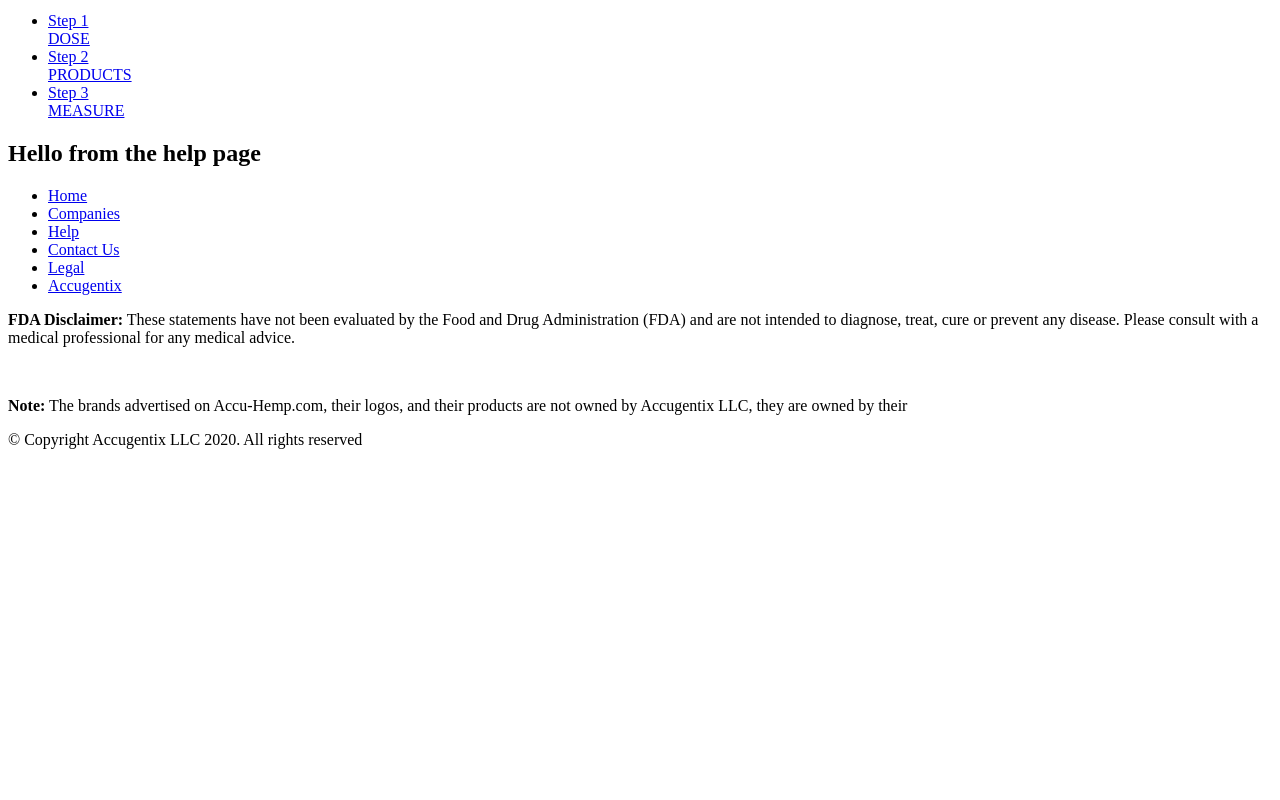
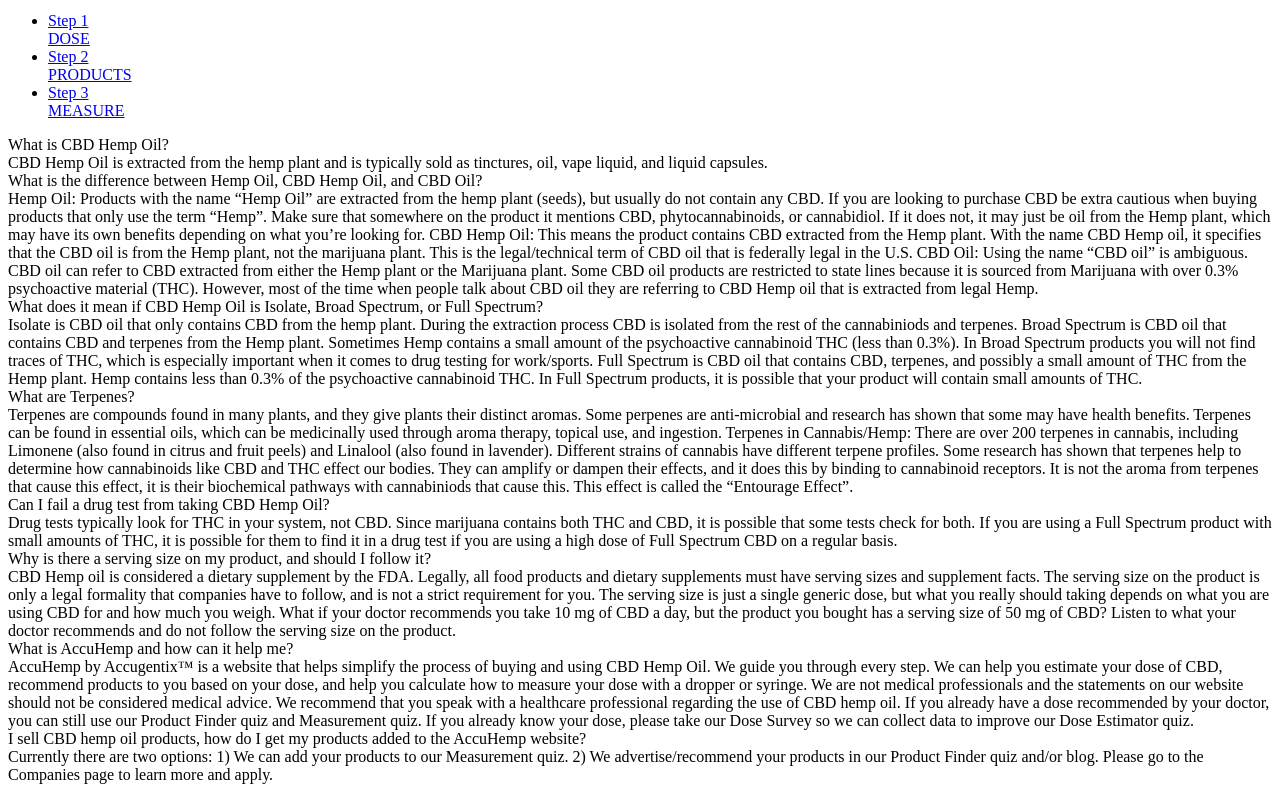
Before and after one commit to cbvargas5/Accu-Hemp, a React app: page /help in a window 1280 px wide. Shown: the part 440-1240 px from the top of the page. Before the commit the page ends 905 px from the top, so only its background shows below. Built offline with nearby package versions, Linux system fonts and the light colour scheme; the HTML template or start-up script is replaced by a standard one.

Commit message:
added accordion buttons

```diff
--- a/client/src/components/pages/HelpPage.jsx
+++ b/client/src/components/pages/HelpPage.jsx
@@ -1,10 +1,100 @@
 import React from 'react'
+
+import { Accordion, Card } from 'react-bootstrap'
 
 
 export default function HelpPage() {
   return (
-    <div>
-      <h2>Hello from the help page</h2>
-    </div>
+    <section className="help-page">
+      <Accordion>
+        <Card>
+          <Accordion.Toggle as={Card.Header} eventKey="0">
+            What is CBD Hemp Oil?
+          </Accordion.Toggle>
+          <Accordion.Collapse eventKey="0">
+            <Card.Body>CBD Hemp Oil is extracted from the hemp plant and is typically sold as tinctures, oil, vape liquid, and liquid capsules.</Card.Body>
+          </Accordion.Collapse>
+        </Card>
+        <Card>
+          <Accordion.Toggle as={Card.Header} eventKey="1">
+            What is the difference between Hemp Oil, CBD Hemp Oil, and CBD Oil?
+          </Accordion.Toggle>
+          <Accordion.Collapse eventKey="1">
+            <Card.Body>
+              Hemp Oil: Products with the name “Hemp Oil” are extracted from the hemp plant (seeds), but usually do not contain any CBD. If you are looking to purchase CBD be extra cautious when buying products that only use the term “Hemp”. Make sure that somewhere on the product it mentions CBD, phytocannabinoids, or cannabidiol. If it does not, it may just be oil from the Hemp plant, which may have its own benefits depending on what you’re looking for.
+
+              CBD Hemp Oil: This means the product contains CBD extracted from the Hemp plant. With the name CBD Hemp oil, it specifies that the CBD oil is from the Hemp plant, not the marijuana plant. This is the legal/technical term of CBD oil that is federally legal in the U.S.
+
+              CBD Oil: Using the name “CBD oil” is ambiguous. CBD oil can refer to CBD extracted from either the Hemp plant or the Marijuana plant. Some CBD oil products are restricted to state lines because it is sourced from Marijuana with over 0.3% psychoactive material (THC). However, most of the time when people talk about CBD oil they are referring to CBD Hemp oil that is extracted from legal Hemp.
+            </Card.Body>
+          </Accordion.Collapse>
+        </Card>
+        <Card>
+          <Accordion.Toggle as={Card.Header} eventKey="2">
+            What does it mean if CBD Hemp Oil is Isolate, Broad Spectrum, or Full Spectrum?
+          </Accordion.Toggle>
+          <Accordion.Collapse eventKey="2">
+            <Card.Body>
+              Isolate is CBD oil that only contains CBD from the hemp plant. During the extraction process CBD is   isolated from the rest of the cannabiniods and terpenes.
+
+
+
+              Broad Spectrum is CBD oil that contains CBD and terpenes from the Hemp plant. Sometimes Hemp contains a   small amount of the psychoactive cannabinoid THC (less than 0.3%). In Broad Spectrum products you will not  find traces of THC, which is especially important when it comes to drug testing for work/sports.
+
+
+
+
+              Full Spectrum is CBD oil that contains CBD, terpenes, and possibly a small amount of THC from the Hemp  plant. Hemp contains less than 0.3% of the psychoactive cannabinoid THC. In Full Spectrum products, it is  possible that your product will contain small amounts of THC.
+            </Card.Body>
+          </Accordion.Collapse>
+        </Card>
+        <Card>
+          <Accordion.Toggle as={Card.Header} eventKey="3">
+            What are Terpenes?
+          </Accordion.Toggle>
+          <Accordion.Collapse eventKey="3">
+            <Card.Body>
+              Terpenes are compounds found in many plants, and they give plants their distinct aromas. Some perpenes are  anti-microbial and research has shown that some may have health benefits. Terpenes can be found in   essential oils, which can be medicinally used through aroma therapy, topical use, and ingestion.
+
+
+
+              Terpenes in Cannabis/Hemp: There are over 200 terpenes in cannabis, including Limonene (also found in   citrus and fruit            peels) and Linalool (also found in lavender). Different strains of cannabis   have different terpene profiles. Some           research has shown that terpenes help to determine how  cannabinoids like CBD and THC effect our bodies. They can            amplify or dampen their effects, and  it does this by binding to cannabinoid receptors. It is not the aroma from           terpenes that cause   this effect, it is their biochemical pathways with cannabiniods that cause this. This effect is             called the “Entourage Effect”.
+            </Card.Body>
+          </Accordion.Collapse>
+        </Card>
+        <Card>
+          <Accordion.Toggle as={Card.Header} eventKey="4">
+            Can I fail a drug test from taking CBD Hemp Oil?
+          </Accordion.Toggle>
+          <Accordion.Collapse eventKey="4">
+            <Card.Body>Drug tests typically look for THC in your system, not CBD. Since marijuana contains both THC and CBD, it is possible that some tests check for both. If you are using a Full Spectrum product with small amounts of THC, it is possible for them to find it in a drug test if you are using a high dose of Full Spectrum CBD on a regular basis.</Card.Body>
+          </Accordion.Collapse>
+        </Card>
+        <Card>
+          <Accordion.Toggle as={Card.Header} eventKey="5">
+            Why is there a serving size on my product, and should I follow it?
+          </Accordion.Toggle>
+          <Accordion.Collapse eventKey="5">
+            <Card.Body>CBD Hemp oil is considered a dietary supplement by the FDA. Legally, all food products and dietary supplements must have serving sizes and supplement facts. The serving size on the product is only a legal formality that companies have to follow, and is not a strict requirement for you. The serving size is just a single generic dose, but what you really should taking depends on what you are using CBD for and how much you weigh. What if your doctor recommends you take 10 mg of CBD a day, but the product you bought has a serving size of 50 mg of CBD? Listen to what your doctor recommends and do not follow the serving size on the product.</Card.Body>
+          </Accordion.Collapse>
+        </Card>
+        <Card>
+          <Accordion.Toggle as={Card.Header} eventKey="6">
+            What is AccuHemp and how can it help me?
+          </Accordion.Toggle>
+          <Accordion.Collapse eventKey="6">
+            <Card.Body>AccuHemp by Accugentix™ is a website that helps simplify the process of buying and using CBD Hemp Oil. We guide you through every step. We can help you estimate your dose of CBD, recommend products to you based on your dose, and help you calculate how to measure your dose with a dropper or syringe. We are not medical professionals and the statements on our website should not be considered medical advice. We recommend that you speak with a healthcare professional regarding the use of CBD hemp oil. If you already have a dose recommended by your doctor, you can still use our Product Finder quiz and Measurement quiz. If you already know your dose, please take our Dose Survey so we can collect data to improve our Dose Estimator quiz.</Card.Body>
+          </Accordion.Collapse>
+        </Card>
+        <Card>
+          <Accordion.Toggle as={Card.Header} eventKey="7">
+            I sell CBD hemp oil products, how do I get my products added to the AccuHemp website?
+          </Accordion.Toggle>
+          <Accordion.Collapse eventKey="7">
+            <Card.Body>Currently there are two options: 1) We can add your products to our Measurement quiz. 2) We advertise/recommend your products in our Product Finder quiz and/or blog. Please go to the Companies page to learn more and apply.</Card.Body>
+          </Accordion.Collapse>
+        </Card>
+      </Accordion>
+    </section>
   )
 }
```
